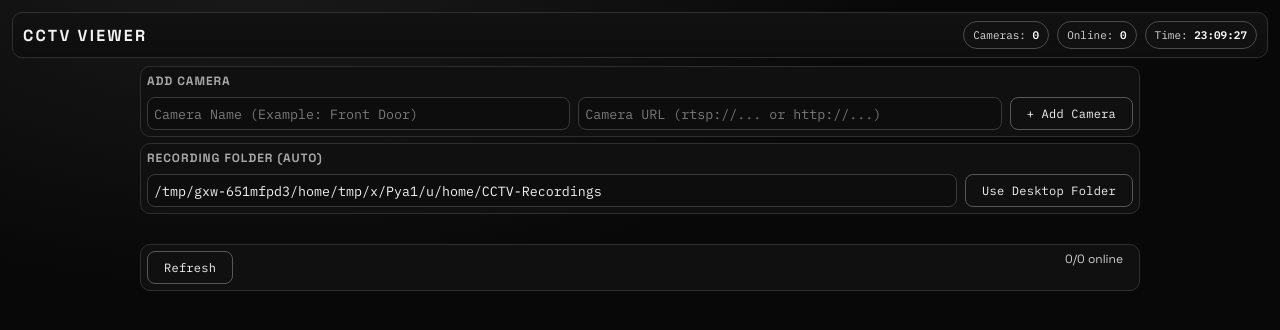
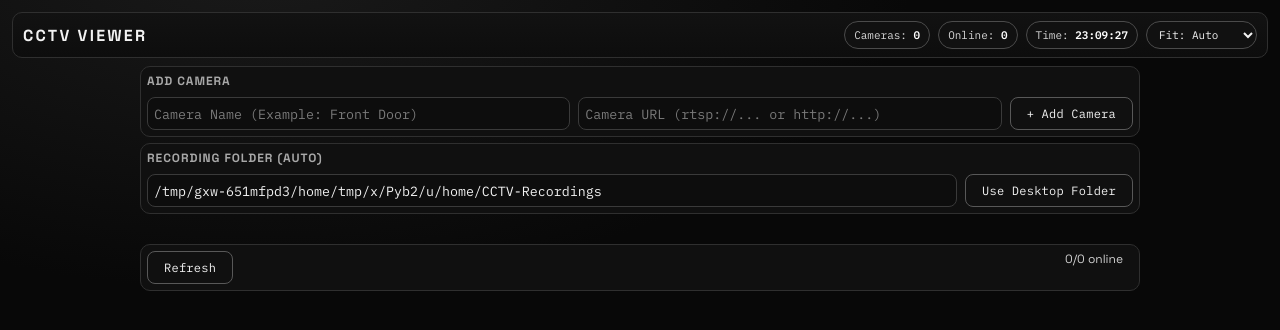
Before and after one commit to noahtollysmells/CCTV-Server, a Flask app: page / in a window 1280 px wide. Shown: the top 330 px of the page. Run offline with Flask 3, Linux system fonts and the light colour scheme; data that the repository does not hold is empty.

Commit message:
Add manual fit mode toggle for camera grid

```diff
--- a/templates/simple.html
+++ b/templates/simple.html
@@ -72,6 +72,18 @@
 
         .chip strong {
             color: #fff;
+        }
+
+        .fit-select {
+            background: #111;
+            color: #f2f2f2;
+            border: 1px solid #4b4b4b;
+            border-radius: 999px;
+            padding: 5px 8px;
+            font-family: 'IBM Plex Mono', monospace;
+            font-size: 11px;
+            outline: none;
+            cursor: pointer;
         }
 
         .grid {
@@ -438,6 +450,12 @@
             <div class="chip">Cameras: <strong id="camera-count">0</strong></div>
             <div class="chip">Online: <strong id="online-count">0</strong></div>
             <div class="chip">Time: <strong id="clock">--:--:--</strong></div>
+            <select id="fit-mode" class="fit-select" onchange="setFitMode(this.value)">
+                <option value="auto">Fit: Auto</option>
+                <option value="normal">Fit: Normal</option>
+                <option value="dense">Fit: Dense</option>
+                <option value="ultra">Fit: Ultra</option>
+            </select>
         </div>
     </div>
 
@@ -484,6 +502,7 @@
     <script>
         let cameras = [];
         let currentIndex = -1;
+        let fitMode = 'auto';
 
         async function loadCameras() {
             try {
@@ -548,6 +567,19 @@
 
         function applyDensityMode(count) {
             document.body.classList.remove('dense', 'ultra-dense');
+
+            if (fitMode === 'normal') {
+                return;
+            }
+            if (fitMode === 'dense') {
+                document.body.classList.add('dense');
+                return;
+            }
+            if (fitMode === 'ultra') {
+                document.body.classList.add('ultra-dense');
+                return;
+            }
+
             if (count >= 16) {
                 document.body.classList.add('ultra-dense');
                 return;
@@ -555,6 +587,13 @@
             if (count >= 9) {
                 document.body.classList.add('dense');
             }
+        }
+
+        function setFitMode(mode) {
+            fitMode = mode || 'auto';
+            applyDensityMode(cameras.length);
+            applyGridLayout(cameras.length);
+            showMsg(`Fit mode set to ${fitMode}.`);
         }
 
         function render() {
@@ -721,7 +760,10 @@
         updateClock();
         setInterval(loadCameras, 5000);
         setInterval(updateClock, 1000);
-        window.addEventListener('resize', () => applyGridLayout(cameras.length));
+        window.addEventListener('resize', () => {
+            applyDensityMode(cameras.length);
+            applyGridLayout(cameras.length);
+        });
     </script>
 </body>
 </html>
```
